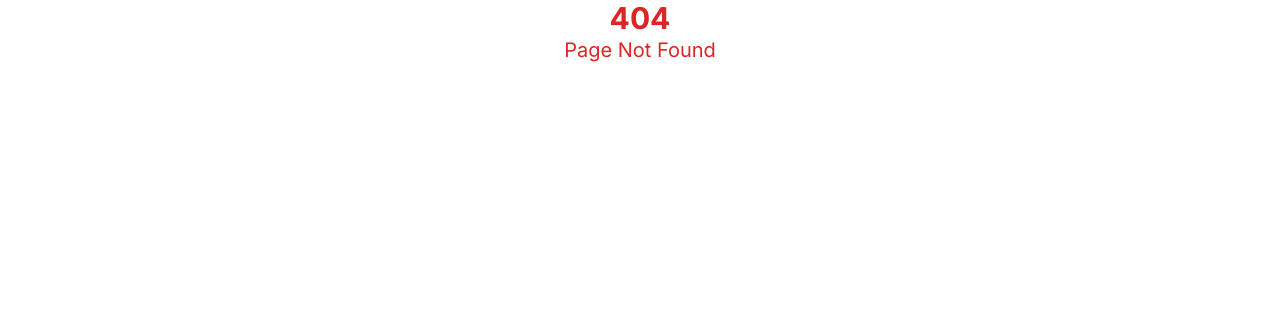
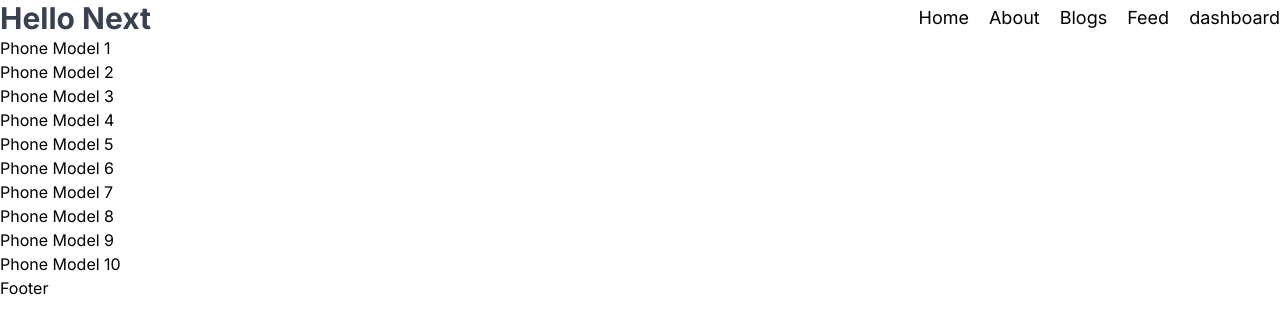
Before and after one commit to Alamin-git/exploreNextJs, a Next.js app: page /products in a window 1280 px wide. Before the commit this address had no page. Shown: the top 332 px of the page. Built offline with nearby package versions, Linux system fonts and the light colour scheme; data requests are answered from the project's data file.

Commit message:
json server i

```diff
--- a/package.json
+++ b/package.json
@@ -6,7 +6,8 @@
       "dev": "next dev",
       "build": "next build",
       "start": "next start",
-    "lint": "next lint"
+      "lint": "next lint",
+      "server": "json-server --watch src/db.json --port 5000"
    },
    "dependencies": {
       "@types/node": "20.5.7",
@@ -15,6 +16,7 @@
       "autoprefixer": "10.4.15",
       "eslint": "8.48.0",
       "eslint-config-next": "13.4.19",
+      "json-server": "^0.17.4",
       "next": "13.4.19",
       "postcss": "8.4.28",
       "react": "18.2.0",
--- a/src/app/(with-layout)/blogs/[id]/page.jsx
+++ b/src/app/(with-layout)/blogs/[id]/page.jsx
@@ -1,3 +1,4 @@
+import loadBlogsData from "@/utils/loadBlogsData";
 import loadSingleBlogs from "@/utils/loadSingleBlog";
 
 export const generateMetadata = async ({ params }) => {
@@ -5,6 +6,14 @@ export const generateMetadata = async ({ params }) => {
    return {
       title: title,
    };
+};
+
+export const generateStaticParams = async () => {
+   const blogs = await loadBlogsData();
+
+   return blogs.map(({id}) => ({
+      id: id.toString(),
+   }));
 };
 
 const SingleBlog = async ({ params }) => {
--- a/src/app/(with-layout)/page.tsx
+++ b/src/app/(with-layout)/page.tsx
@@ -1,11 +1,13 @@
 import image1 from "@/assets/beautiful-landscapes-wallpapers-11.jpg";
 // import image2 from "@/assets/flowers_pink_petals_90732_1920x1080.jpg";
+import Categories from "@/components/HomePage/categories";
 import Image from "next/image";
 
 export default function Home() {
    return (
-      <main>
+      <main className="container mx-auto">
          <h2>Main Page</h2>
+         <Categories />
          <Image width={500} src={image1} alt="" />
       </main>
    );
--- /dev/null
+++ b/src/app/(with-layout)/products/SingleProduct.jsx
@@ -0,0 +1,12 @@
+import React from 'react';
+
+const SingleProduct = ({product}) => {
+    const {id, title} = product;
+    return (
+        <div>
+            <h2>{title}</h2>
+        </div>
+    );
+};
+
+export default SingleProduct;
--- /dev/null
+++ b/src/app/(with-layout)/products/page.js
@@ -0,0 +1,16 @@
+import React from 'react';
+import getAllProducts from '../../../utils/getAllProducts';
+import SingleProduct from './SingleProduct';
+
+const ProductsPage = async({searchParams}) => {
+    const products = await getAllProducts(searchParams.categoryId)
+    return (
+        <div>
+            {
+                products.map(product =><SingleProduct product={product} key={product.id}/>)
+            }
+        </div>
+    );
+};
+
+export default ProductsPage;
--- /dev/null
+++ b/src/components/HomePage/Categories.jsx
@@ -0,0 +1,18 @@
+import getAllCategories from "../../utils/getAllCategories";
+import SingleCategory from "./SingleCategory";
+
+const Categories = async () => {
+   const categories = await getAllCategories();
+   return (
+      <div>
+         <h2>Categories</h2>
+         <div>
+            {categories.map((category) => (
+               <SingleCategory key={category.id} category={category} />
+            ))}
+         </div>
+      </div>
+   );
+};
+
+export default Categories;
--- /dev/null
+++ b/src/components/HomePage/SingleCategory.jsx
@@ -0,0 +1,13 @@
+import Link from 'next/link';
+
+const SingleCategory = ({ category }) => {
+   const { id, name, imageUrl } = category;
+
+   return (
+      <Link  className="pl-5" href={`/products?categoryId=${id}`}>
+         <h1>{name}</h1>
+      </Link>
+   );
+};
+
+export default SingleCategory;
--- /dev/null
+++ b/src/db.json
@@ -0,0 +1,197 @@
+{
+   "categories": [
+      {
+         "id": 1,
+         "name": "Item 1",
+         "imageUrl": "https://example.com/item1.jpg"
+      },
+      {
+         "id": 2,
+         "name": "Item 2",
+         "imageUrl": "https://example.com/item2.jpg"
+      },
+      {
+         "id": 3,
+         "name": "Item 3",
+         "imageUrl": "https://example.com/item3.jpg"
+      },
+      {
+         "id": 4,
+         "name": "Item 4",
+         "imageUrl": "https://example.com/item4.jpg"
+      },
+      {
+         "id": 5,
+         "name": "Item 5",
+         "imageUrl": "https://example.com/item5.jpg"
+      },
+      {
+         "id": 6,
+         "name": "Item 6",
+         "imageUrl": "https://example.com/item6.jpg"
+      },
+      {
+         "id": 7,
+         "name": "Item 7",
+         "imageUrl": "https://example.com/item7.jpg"
+      },
+      {
+         "id": 8,
+         "name": "Item 8",
+         "imageUrl": "https://example.com/item8.jpg"
+      },
+      {
+         "id": 9,
+         "name": "Item 9",
+         "imageUrl": "https://example.com/item9.jpg"
+      },
+      {
+         "id": 10,
+         "name": "Item 10",
+         "imageUrl": "https://example.com/item10.jpg"
+      }
+   ],
+
+   "products": [
+      {
+         "id": 1,
+         "title": "Phone Model 1",
+         "price": 599.99,
+         "categoryId": 1,
+         "features": [
+            "5.5-inch AMOLED display",
+            "Snapdragon 855 processor",
+            "6GB RAM, 128GB storage",
+            "Dual rear cameras",
+            "4000mAh battery"
+         ],
+         "imageUrl": "https://example.com/phone1.jpg"
+      },
+      {
+         "id": 2,
+         "title": "Phone Model 2",
+         "price": 699.99,
+         "categoryId": 1,
+         "features": [
+            "6.1-inch OLED display",
+            "Snapdragon 865 processor",
+            "8GB RAM, 256GB storage",
+            "Triple rear cameras",
+            "4500mAh battery"
+         ],
+         "imageUrl": "https://example.com/phone2.jpg"
+      },
+      {
+         "id": 3,
+         "title": "Phone Model 3",
+         "price": 499.99,
+         "categoryId": 2,
+         "features": [
+            "5.8-inch LCD display",
+            "Snapdragon 765 processor",
+            "6GB RAM, 64GB storage",
+            "Dual rear cameras",
+            "3800mAh battery"
+         ],
+         "imageUrl": "https://example.com/phone3.jpg"
+      },
+      {
+         "id": 4,
+         "title": "Phone Model 4",
+         "price": 799.99,
+         "categoryId": 2,
+         "features": [
+            "6.4-inch AMOLED display",
+            "Exynos 990 processor",
+            "12GB RAM, 512GB storage",
+            "Quad rear cameras",
+            "5000mAh battery"
+         ],
+         "imageUrl": "https://example.com/phone4.jpg"
+      },
+      {
+         "id": 5,
+         "title": "Phone Model 5",
+         "price": 899.99,
+         "categoryId": 3,
+         "features": [
+            "6.5-inch OLED display",
+            "Apple A14 Bionic processor",
+            "8GB RAM, 128GB storage",
+            "Dual rear cameras",
+            "3700mAh battery"
+         ],
+         "imageUrl": "https://example.com/phone5.jpg"
+      },
+      {
+         "id": 6,
+         "title": "Phone Model 6",
+         "price": 1199.99,
+         "categoryId": 3,
+         "features": [
+            "6.7-inch OLED display",
+            "Apple A15 Bionic processor",
+            "16GB RAM, 512GB storage",
+            "Triple rear cameras",
+            "4100mAh battery"
+         ],
+         "imageUrl": "https://example.com/phone6.jpg"
+      },
+      {
+         "id": 7,
+         "title": "Phone Model 7",
+         "price": 349.99,
+         "categoryId": 4,
+         "features": [
+            "5.2-inch LCD display",
+            "MediaTek Helio P70 processor",
+            "4GB RAM, 64GB storage",
+            "Dual rear cameras",
+            "3000mAh battery"
+         ],
+         "imageUrl": "https://example.com/phone7.jpg"
+      },
+      {
+         "id": 8,
+         "title": "Phone Model 8",
+         "price": 249.99,
+         "categoryId": 4,
+         "features": [
+            "5.0-inch LCD display",
+            "Snapdragon 450 processor",
+            "3GB RAM, 32GB storage",
+            "Single rear camera",
+            "2800mAh battery"
+         ],
+         "imageUrl": "https://example.com/phone8.jpg"
+      },
+      {
+         "id": 9,
+         "title": "Phone Model 9",
+         "price": 449.99,
+         "categoryId": 5,
+         "features": [
+            "5.7-inch AMOLED display",
+            "Snapdragon 765G processor",
+            "6GB RAM, 128GB storage",
+            "Triple rear cameras",
+            "3500mAh battery"
+         ],
+         "imageUrl": "https://example.com/phone9.jpg"
+      },
+      {
+         "id": 10,
+         "title": "Phone Model 10",
+         "price": 999.99,
+         "categoryId": 5,
+         "features": [
+            "6.0-inch AMOLED display",
+            "Snapdragon 888 processor",
+            "12GB RAM, 256GB storage",
+            "Quad rear cameras",
+            "4200mAh battery"
+         ],
+         "imageUrl": "https://example.com/phone10.jpg"
+      }
+   ]
+}
--- /dev/null
+++ b/src/utils/getAllCategories.js
@@ -0,0 +1,7 @@
+
+const getAllCategories = async () => {
+   const res = await fetch("http://localhost:5000/categories");
+   return res.json();
+};
+
+export default getAllCategories;
--- /dev/null
+++ b/src/utils/getAllProducts.js
@@ -0,0 +1,10 @@
+const getAllProducts = async (categoryId) => {
+   let url = "http://localhost:5000/products";
+   if (categoryId) {
+      url += `?categoryId=` + categoryId;
+   }
+   const res = await fetch(url, { cache: "no-cache" });
+   return res.json();
+};
+
+export default getAllProducts;
--- a/src/utils/loadSingleBlog.js
+++ b/src/utils/loadSingleBlog.js
@@ -1,6 +1,6 @@
 const loadSingleBlog = async (id) => {
    const res = await fetch(`https://jsonplaceholder.typicode.com/posts/${id}`, {
-    cache:'no-cache'
+    cache:'force-cache'
    });
    return res.json();
 };
```
Also changed, not shown: 1 other file (tests, documents, lock files or other folders). Lines whose indentation alone changed are shown as unchanged.
